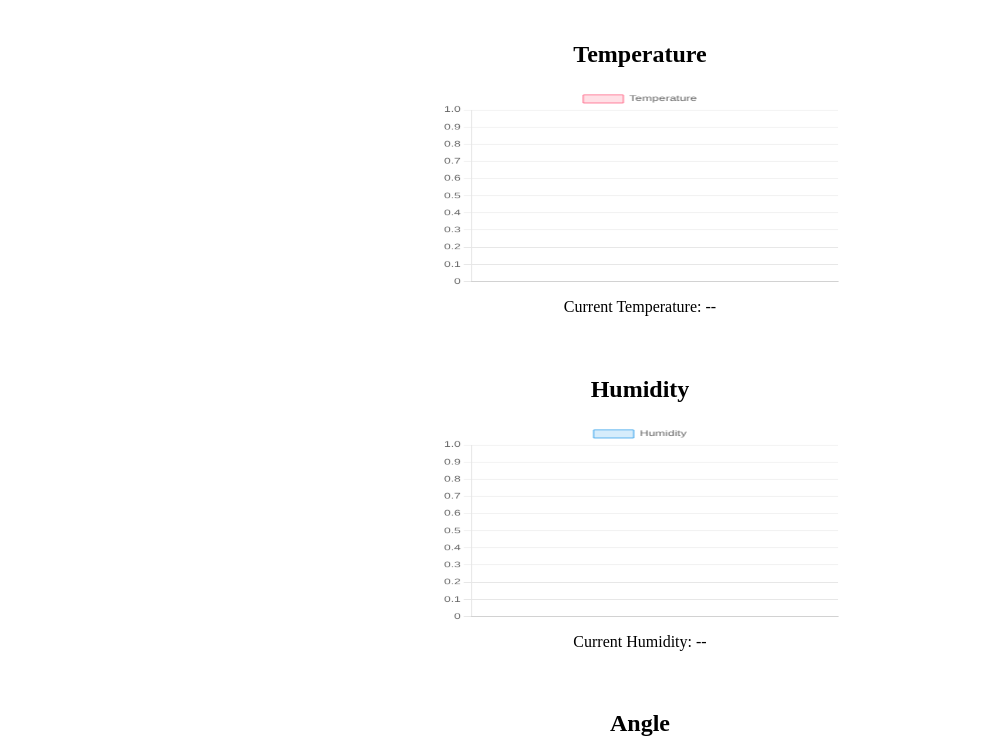
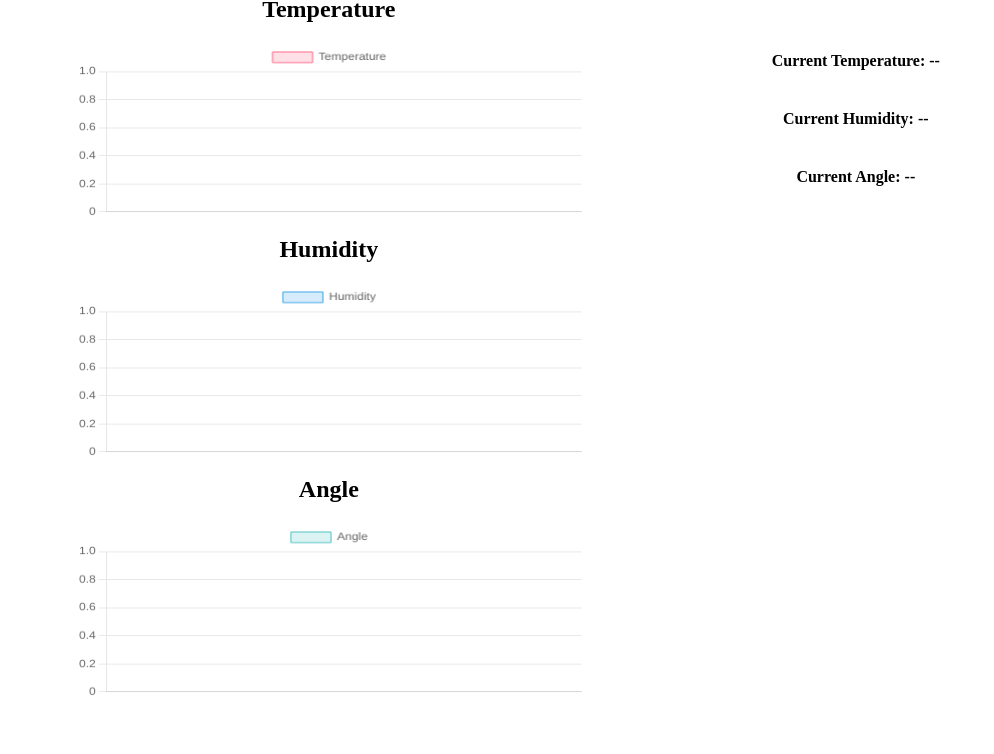
Before and after one commit to LoneBub/Mine-Safety, a website: page Dashboard/helmet.html in a window 1280 px wide. Shown: the part 69-823 px from the top of the page, without its empty margins (0-994 px from the left). After the commit the page ends 800 px from the top, so only its background shows below. Drawn offline with nearby package versions, Linux system fonts and the light colour scheme.

Commit message:
Update helmet.html

```diff
--- a/Dashboard/helmet.html
+++ b/Dashboard/helmet.html
@@ -1,56 +1,132 @@
 <!DOCTYPE html>
 <html lang="en">
   <head>
-  <meta charset="UTF-8">
-  <meta name="viewport" content="width=device-width, initial-scale=1.0">
+    <meta charset="UTF-8" />
+    <meta name="viewport" content="width=device-width, initial-scale=1.0" />
     <title>Line Charts with JSON Data</title>
     <script src="https://cdn.jsdelivr.net/npm/chart.js"></script>
     <style>
       /* Set sizes for the chart containers */
-    .chart-container {
-      width: 33%;
-      padding: 10px;
-      box-sizing: border-box;
-    }
-    .chart-wrapper {
-      display: flex;
-      flex-direction: column; /* Stack charts vertically */
-      align-items: center; /* Center charts horizontally */
-      gap: 20px; /* Space between charts */
+      #chart-container {
+        width: 100%;
+        height: 200px;
+        margin: 20px 0;
       }
       canvas {
-      width: 100% !important;
-      height: 200px !important;
-    }
-    .current-values {
-      text-align: center;
-      margin-top: 10px;
-      font-size: 16px;
+        width: 100%;
+        height: 100%;
       }
       h2 {
+        margin-top: 15px;
+        text-align: center;
+      }
+      #main {
+        display: flex;
+        justify-content: space-between;
+        flex-wrap: wrap;
+      }
+      #charts-column {
+        width: 40%;
+        display: flex;
+        flex-direction: column;
+        /*align-items: center;*/
+        margin-top: 0;
+        padding-left: 68px;
+      }
+      #values-column {
+        width: 35%;
+        display: flex;
+        flex-direction: column;
+        align-items: center;
+        margin-right: 195px;
+        margin-top: 56px;
+      }
+
+      .current-values {
+        width: 100%;
+        margin: 20px 0;
+        text-align: center;
+        font-size: 16px;
+        font-weight: bold;
+      }
+      #tempChart {
+        display: block;
+        box-sizing: border-box;
+        height: 200px;
+        width: 569px;
+        /* margin-bottom: 20px; */
+        padding-bottom: 22px;
+      }
+      #humidityChart {
+        display: block;
+        box-sizing: border-box;
+        height: 200px;
+        width: 569px;
+        /* margin-bottom: 20px; */
+        padding-bottom: 22px;
+      }
+      #angleChart {
+        display: block;
+        box-sizing: border-box;
+        height: 200px;
+        width: 569px;
+        /* margin-bottom: 20px; */
+        padding-bottom: 22px;
+      }
+      #heading {
+        padding: 0px;
+        margin: 0;
+      }
+      h2 {
+        margin-top: 0px;
         text-align: center;
       }
     </style>
   </head>
   <body>
-  <h1>Line Charts from JSON Data</h1>
-  <div class="chart-wrapper">
-    <div class="chart-container">
+    <h1 id="heading">Line Charts from JSON Data</h1>
+    <!-- <div id="main">
+      <div id="chart-container">
         <h2>Temperature</h2>
         <canvas id="tempChart"></canvas>
         <div class="current-values" id="tempValue">Current Temperature: --</div>
       </div>
-    <div class="chart-container">
+      <div id="chart-container">
         <h2>Humidity</h2>
         <canvas id="humidityChart"></canvas>
-      <div class="current-values" id="humidityValue">Current Humidity: --</div>
+        <div class="current-values" id="humidityValue">
+          Current Humidity: --
         </div>
-    <div class="chart-container">
+      </div>
+      <div id="chart-container">
+        <h2>Gira hua banda</h2>
+        <canvas id="angleChart"></canvas>
+      </div>
+    </div> -->
+    <div id="main">
+      <div id="charts-column">
+        <div id="chart-container">
+          <h2>Temperature</h2>
+          <canvas id="tempChart"></canvas>
+        </div>
+        <div id="chart-container">
+          <h2>Humidity</h2>
+          <canvas id="humidityChart"></canvas>
+        </div>
+        <div id="chart-container">
           <h2>Angle</h2>
           <canvas id="angleChart"></canvas>
+        </div>
+      </div>
+      <div id="values-column">
+        <div class="current-values" id="tempValue">Current Temperature: --</div>
+        <div class="current-values" id="humidityValue">
+          Current Humidity: --
+        </div>
         <div class="current-values" id="angleValue">Current Angle: --</div>
       </div>
     </div>
+
     <script src="helmett.js"></script>
   </body>
 </html>
```
Lines whose indentation alone changed are shown as unchanged.
